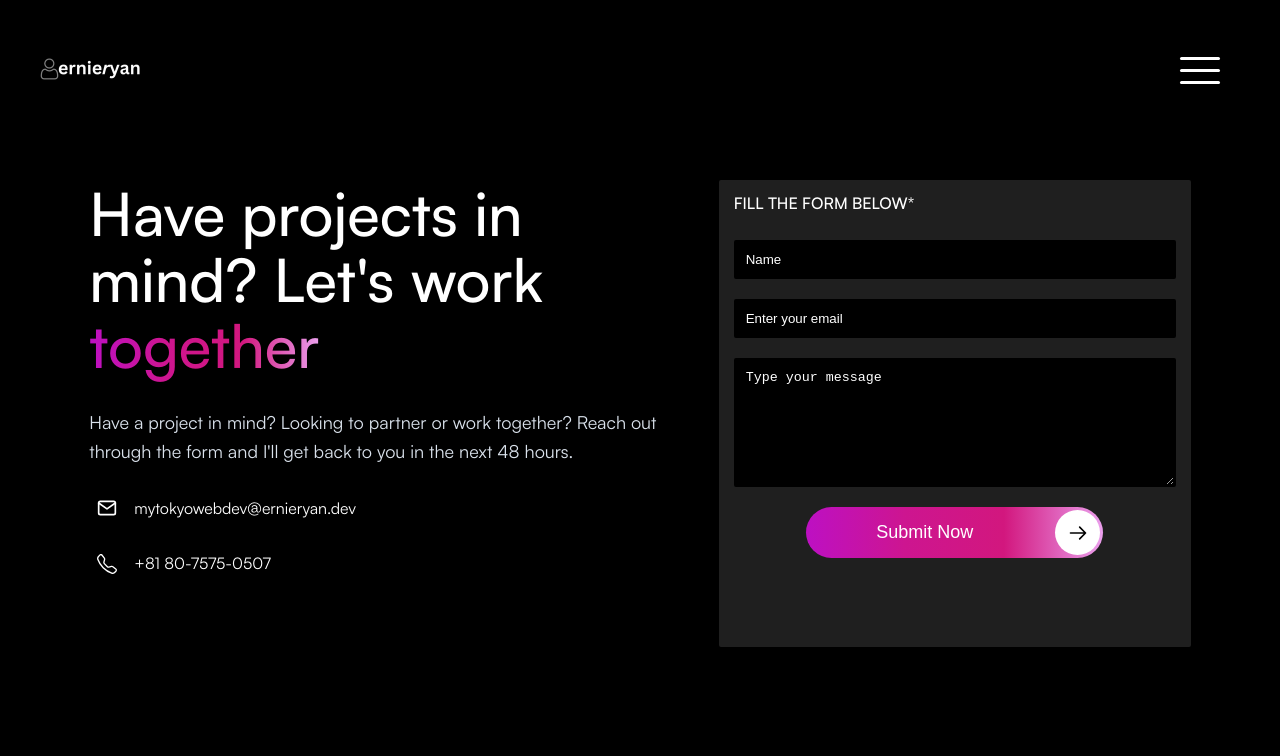
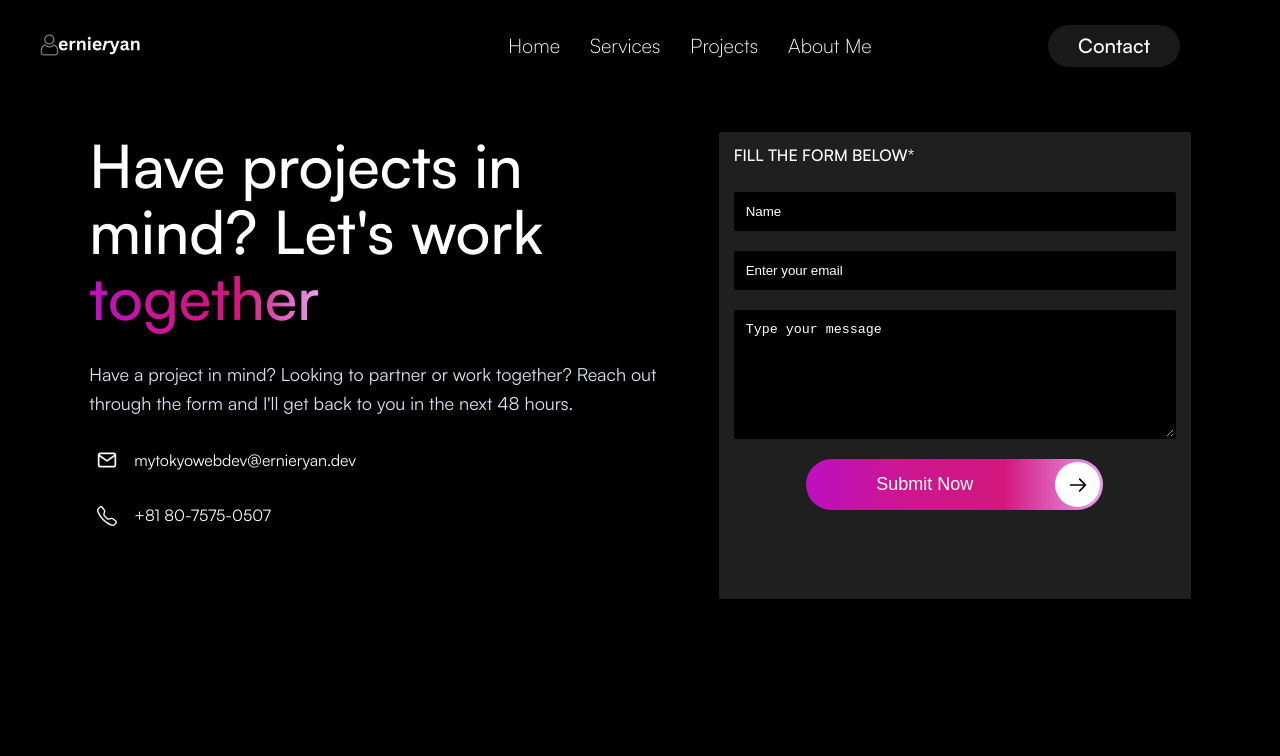
Before and after one commit to ryanesmores07/My-portfolio, a Gatsby site: page /contact in a window 1280 px wide. Shown: the top 756 px of the page. Built offline with nearby package versions, Linux system fonts and the light colour scheme; Gatsby itself is replaced by a stand-in of ours.

Commit message:
chore: finished 1164px media queries

```diff
--- a/src/components/About.js
+++ b/src/components/About.js
@@ -97,6 +97,9 @@
 
   .image-section {
     position: relative;
+    background-color: inherit;
+    margin-top: 10rem;
+    isolation: isolate;
 
     &::before {
       content: "";
@@ -107,9 +110,7 @@
       top: -10rem;
       background-color: black;
     }
-    background-color: inherit;
-    margin-top: 10rem;
-    isolation: isolate;
+
     .photo {
       border: 3px solid #fff;
       height: 45rem;
@@ -135,6 +136,9 @@
 
   @media (min-width: 768px) {
     padding: 12rem 4rem 12rem;
+    display: flex;
+    flex-direction: column;
+    align-items: center;
 
     .text-container {
       display: flex;
@@ -153,7 +157,9 @@
       }
     }
     .image-section {
+      width: 90%;
       display: flex;
+      justify-content: center;
       .section-1 {
         .photo-1 {
           transform: rotate(-10deg);
@@ -190,7 +196,7 @@
       padding: 0 4rem;
       display: flex;
       .photo {
-        height: 38rem;
+        height: 30rem;
         width: 100%;
       }
       .section-1,
--- a/src/components/Contact.js
+++ b/src/components/Contact.js
@@ -111,6 +111,7 @@
   }
 
   @media (min-width: 1164px) {
+    text-align: center;
     .text-container {
       display: flex;
       flex-direction: column;
--- a/src/components/Hamburger.js
+++ b/src/components/Hamburger.js
@@ -83,6 +83,10 @@
     transform: rotate(-45deg) translate(35px, 35px);
     transition: var(--transition);
   }
+
+  @media (min-width: 1164px) {
+    display: none;
+  }
 `
 
 export default Hamburger
--- a/src/components/HeroNew.js
+++ b/src/components/HeroNew.js
@@ -132,6 +132,8 @@
   }
 
   @media (min-width: 768px) {
+    padding: 8rem 4rem 15rem;
+
     .container {
       .text-container {
         margin-bottom: 7rem;
@@ -157,7 +159,7 @@
   }
 
   @media (min-width: 1164px) {
-    padding: 8rem 3.5rem;
+    padding: 8rem 5rem 20rem;
 
     .container {
       flex-direction: row;
@@ -165,7 +167,7 @@
         width: 60%;
         h1 {
           font-size: 7rem;
-          font-weight: 500;
+          font-weight: 900;
         }
         p {
           max-width: 80%;
--- a/src/components/Navbar.js
+++ b/src/components/Navbar.js
@@ -9,11 +9,11 @@
 import { Hamburger } from "../components"
 
 const Navbar = () => {
-  const { hideSidebar } = useContext(GatsbyContext)
+  const { hideSidebar, links } = useContext(GatsbyContext)
 
   return (
     <Wrapper>
-      <nav className="container">
+      <div className="container">
         <div className="logo">
           <Link to="/" onClick={() => hideSidebar()}>
             <StaticImage
@@ -23,10 +23,21 @@
             />
           </Link>
         </div>
+        <div className="links">
+          <ul>
+            {links.map(link => {
+              return (
+                <li>
+                  <Link to={link.url}>{link.text}</Link>
+                </li>
+              )
+            })}
+          </ul>
+        </div>
         <div role="button" className="burger-button">
           <Hamburger />
         </div>
-      </nav>
+      </div>
     </Wrapper>
   )
 }
@@ -46,10 +57,38 @@
     justify-content: space-between;
     /* width: 90%; */
     padding: 3rem 4rem;
+    .logo {
+      max-width: 10rem;
+    }
+    .links {
+      display: none;
+    }
   }
-
-  .logo {
-    max-width: 10rem;
+  @media (min-width: 1164px) {
+    .container {
+      .links {
+        display: block;
+        ul {
+          display: flex;
+          align-items: center;
+          gap: 3rem;
+          cursor: pointer;
+          li {
+            &:last-child {
+              background-color: #191919;
+              border-radius: 50rem;
+              padding: 0.5rem 3rem;
+              position: absolute;
+              right: 10rem;
+              font-weight: 500;
+            }
+            a {
+              color: white;
+            }
+          }
+        }
+      }
+    }
   }
 `
 
--- a/src/components/ProjectList.js
+++ b/src/components/ProjectList.js
@@ -19,8 +19,12 @@
                   alt={title}
                   className="image"
                 />
-                {content.stack.map(i => {
-                  return <h4 className="stacks">{i}</h4>
+                {content.stack.map((i, index) => {
+                  return (
+                    <h4 key={index} className="stacks">
+                      {i}
+                    </h4>
+                  )
                 })}
 
                 <h3 className="title">{title}</h3>
@@ -102,6 +106,8 @@
 
   @media (min-width: 1164px) {
     .container {
+      width: 100%;
+
       display: grid;
       gap: 4rem;
       grid-template-columns: 1fr 1fr;
--- a/src/components/Services.js
+++ b/src/components/Services.js
@@ -49,6 +49,8 @@
     }
   }
   @media (min-width: 768px) {
+    padding: 5rem 4rem;
+
     .text-container {
       h2 {
         font-size: 6rem;
--- a/src/components/Sidebar.module.css
+++ b/src/components/Sidebar.module.css
@@ -47,3 +47,9 @@
     line-height: 1.5;
   }
 }
+
+@media (min-width: 1164px) {
+  .sidebar {
+    display: none;
+  }
+}
--- a/src/constants/linksNew.js
+++ b/src/constants/linksNew.js
@@ -12,7 +12,7 @@
   {
     id: 3,
     text: "Projects",
-    url: "/Projects",
+    url: "/projects",
   },
   {
     id: 4,
--- a/src/pages/contact.js
+++ b/src/pages/contact.js
@@ -3,7 +3,6 @@
 import { FiMail } from "react-icons/fi"
 import { BsTelephone } from "react-icons/bs"
 import { HiOutlineArrowRight } from "react-icons/hi"
-import { Link } from "gatsby"
 
 const ContactPage = () => {
   return (
--- a/src/pages/index.js
+++ b/src/pages/index.js
@@ -1,14 +1,11 @@
 import React from "react"
 
 import {
-  Hero,
-  Project,
   HeroNew,
   Services,
   SelectedProjects,
   About,
   Contact,
-  FooterNew,
 } from "../components"
 
 export default function Home() {
--- a/src/pages/projects.js
+++ b/src/pages/projects.js
@@ -76,6 +76,7 @@
     align-items: center;
 
     .container {
+      margin: 0 auto;
       h1 {
         font-size: 6rem;
         max-width: 14ch;
```
